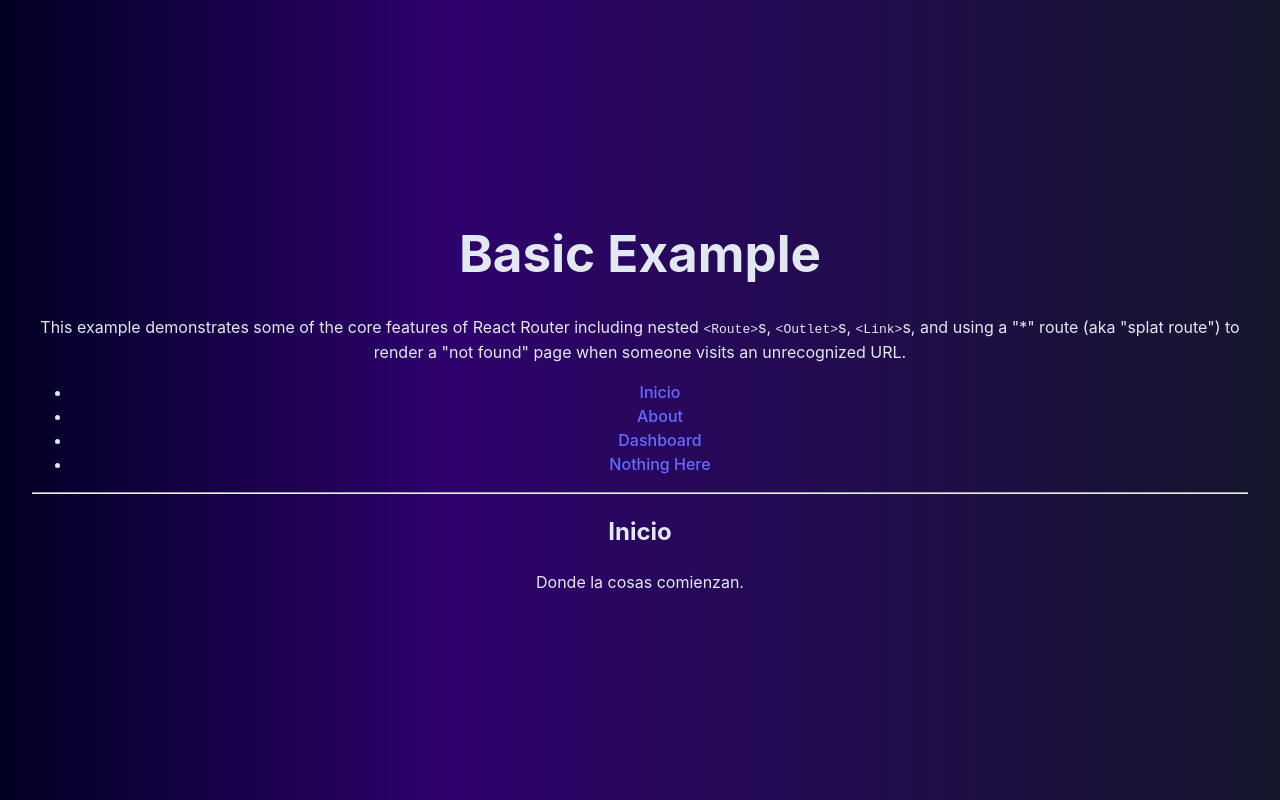
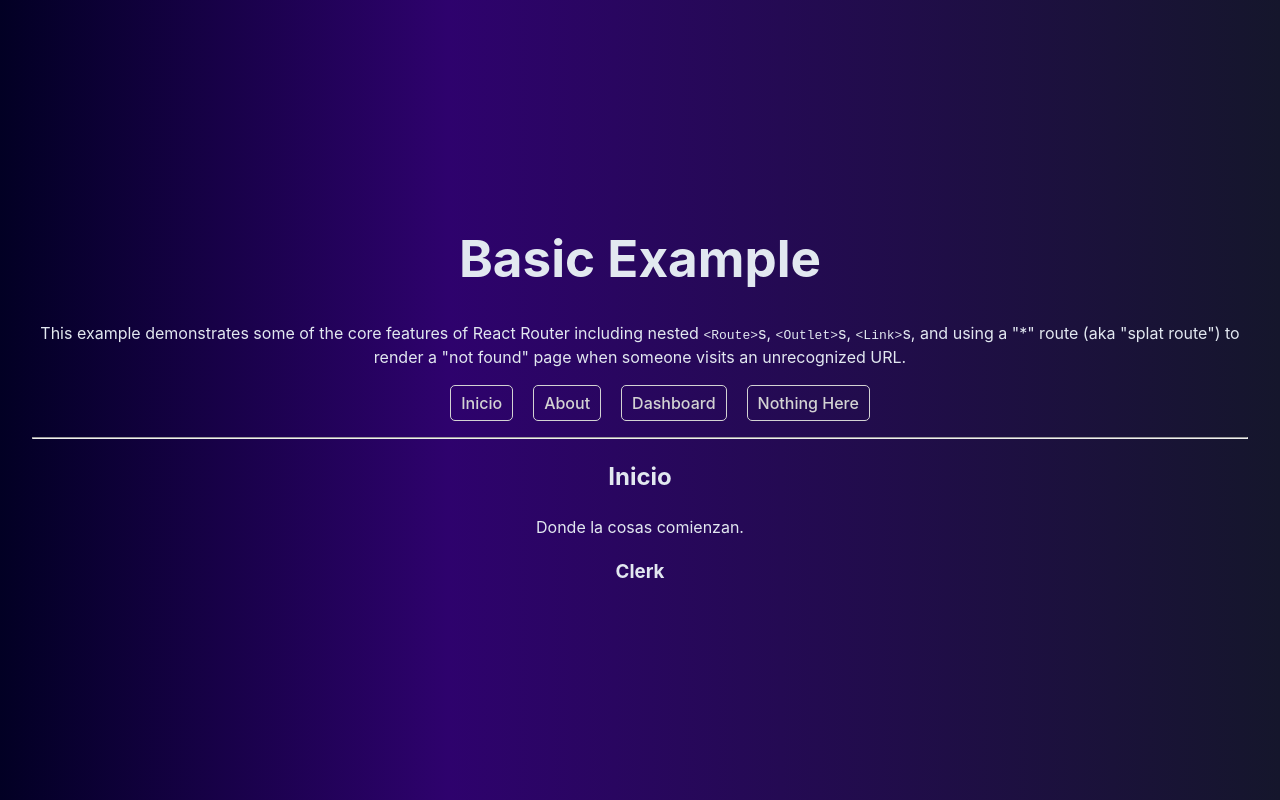
Before and after one commit to dianafontecha73/learn-react-fork, a React (Vite) app in the folder clerk/: page / in a window 1280 px wide. Built offline with nearby package versions, Linux system fonts and the light colour scheme; no server answers.

Commit message:
App.jsx - Colocamos Clerk en <Home>

```diff
--- a/clerk/src/App.jsx
+++ b/clerk/src/App.jsx
@@ -1,13 +1,13 @@
 import React from "react";
 import './App.css'
-// import {
-//   ClerkProvider,
-//   SignedIn,
-//   SignedOut,
-//   UserButton,
-//   useUser,
-//   RedirectToSignIn,
-// } from "@clerk/clerk-react";
+import {
+  ClerkProvider,
+  SignedIn,
+  SignedOut,
+  UserButton,
+  useUser,
+  RedirectToSignIn,
+} from "@clerk/clerk-react";
 
 import { Routes, Route, Outlet, Link } from "react-router-dom";
 
@@ -51,27 +51,6 @@ function App() {
         </Route>
       </Routes>
     </div>
-      {/* <ClerkProvider publishableKey={clerkPubKey}>
-        <h1>Clerk</h1>
-        <div><a href='#'>Registro</a></div>
-        <br />
-        <div><a href='#'>Login</a></div>
-        <SignedIn>
-          <Welcome />
-          <div
-          style={{
-            display: "flex",
-            justifyContent: "center",
-            margin: "10px auto"
-            }}>
-          <div style={{ marginRight: "10px"}}>Perfil:</div>
-            <UserButton />
-          </div>
-        </SignedIn>
-        <SignedOut>
-          <RedirectToSignIn />
-        </SignedOut>
-      </ClerkProvider> */}
     </>
   )
 }
@@ -82,17 +61,17 @@ function Layout() {
       {/* A "layout route" is a good place to put markup you want to
           share across all the pages on your site, like navigation. */}
       <nav>
-        <ul>
-          <li>
+        <ul style={{ listStyle: "none" }}>
+          <li className="nav-li">
             <Link to="/">Inicio</Link>
           </li>
-          <li>
+          <li className="nav-li">
             <Link to="/about">About</Link>
           </li>
-          <li>
+          <li className="nav-li">
             <Link to="/dashboard">Dashboard</Link>
           </li>
-          <li>
+          <li className="nav-li">
             <Link to="/nothing-here">Nothing Here</Link>
           </li>
         </ul>
@@ -113,6 +92,27 @@ function Home() {
     <div>
       <h2>Inicio</h2>
       <p>Donde la cosas comienzan.</p>
+      <ClerkProvider publishableKey={clerkPubKey}>
+        <h3>Clerk</h3>
+        {/* <div><a href='#'>Registro</a></div>
+        <br />
+        <div><a href='#'>Login</a></div> */}
+        <SignedIn>
+          <Welcome />
+          <div
+          style={{
+            display: "flex",
+            justifyContent: "center",
+            margin: "10px auto"
+            }}>
+          <div style={{ marginRight: "10px"}}>Perfil:</div>
+            <UserButton />
+          </div>
+        </SignedIn>
+        <SignedOut>
+          <RedirectToSignIn />
+        </SignedOut>
+      </ClerkProvider>
     </div>
   );
 }
```
